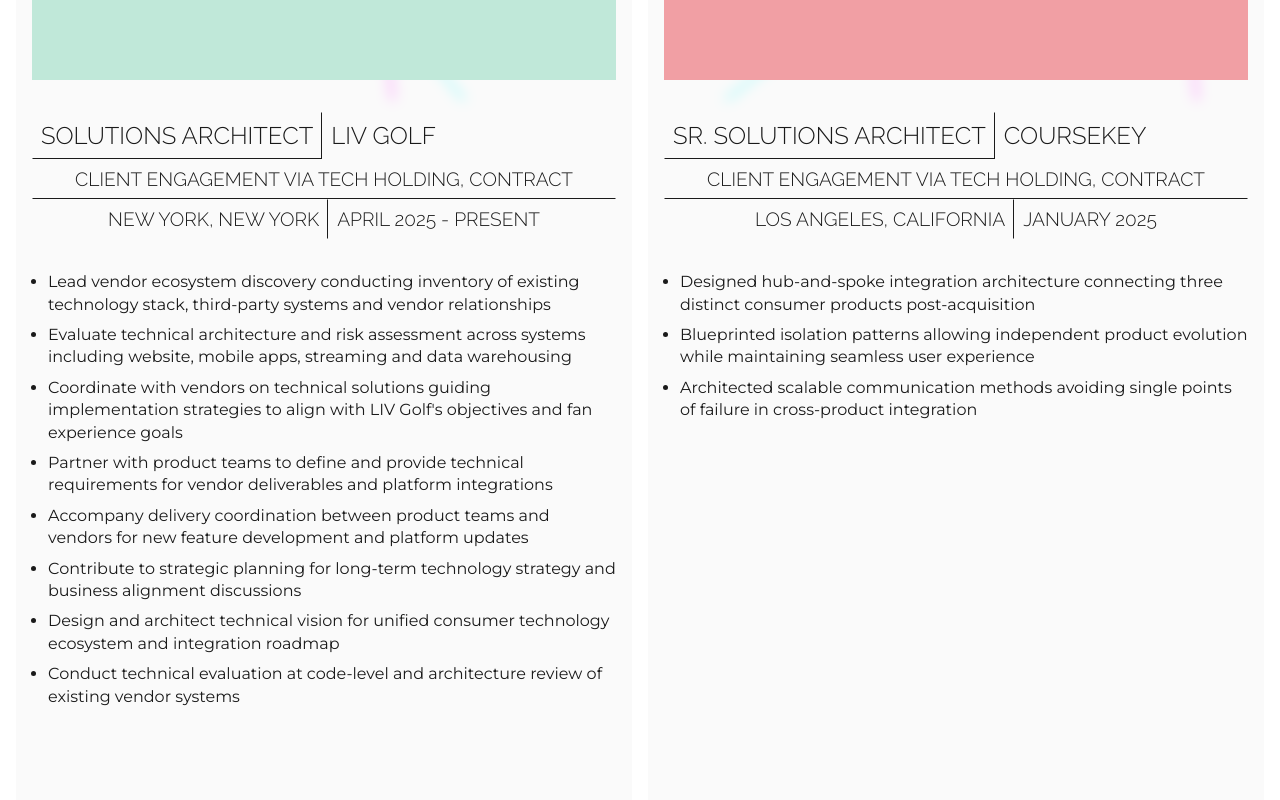
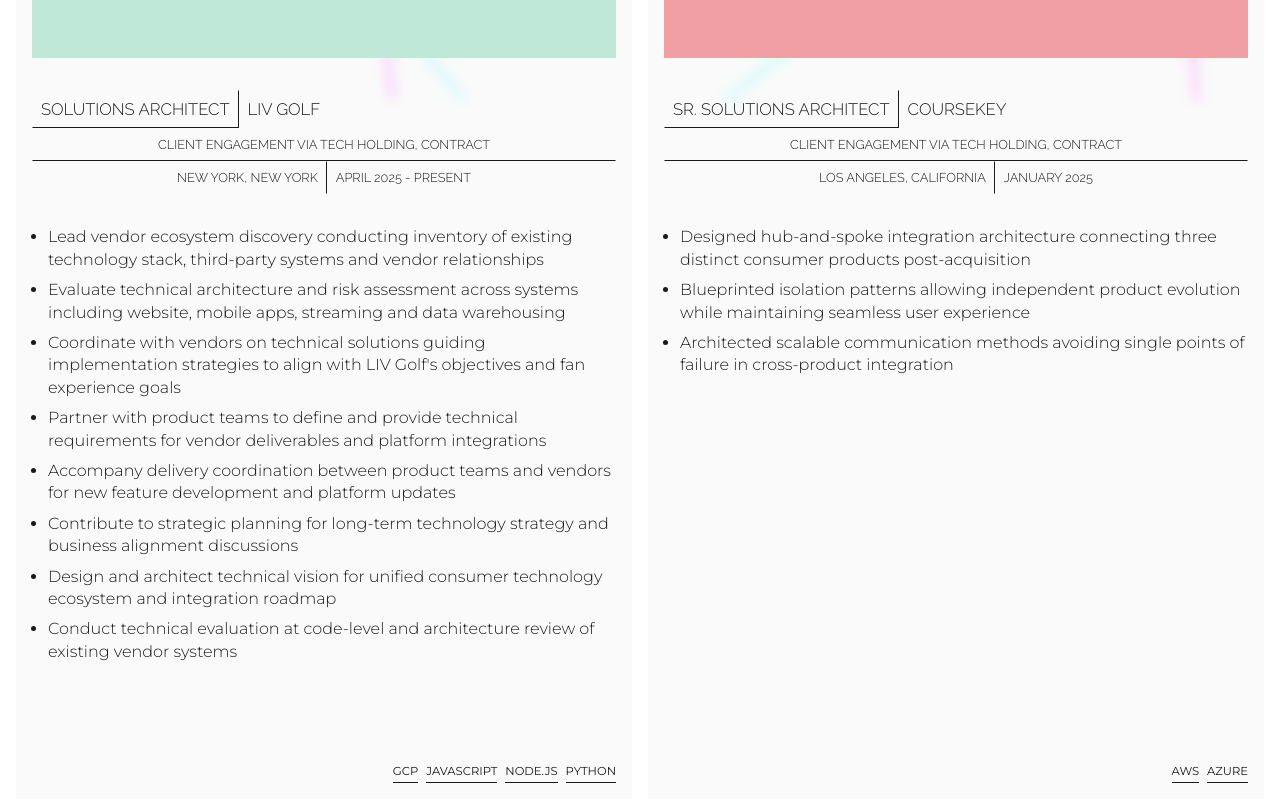
Before and after one commit to ctrlaltdev/ctrlalt.dev, a SvelteKit app: page / in a window 1280 px wide. Shown: the part 700-1500 px from the top of the page. Built offline with nearby package versions, Linux system fonts and the light colour scheme.

Commit message:
feat: enhance card and footer styles with responsive font sizes and layout adjustments

```diff
--- a/src/components/Card.svelte
+++ b/src/components/Card.svelte
@@ -34,6 +34,12 @@
 </article>
 
 <style>
+  :root {
+    --title-size: 2.6vi;
+    --subtitle-size: 2vi;
+    --body-size: 2rem;
+  }
+
   .Card {
     position: relative;
     padding: 2rem;
@@ -41,6 +47,33 @@
     background-color: var(--color-card-background);
     backdrop-filter: blur(0.8rem);
     -webkit-backdrop-filter: blur(0.8rem);
+
+    flex: 0 0 auto;
+    max-width: calc(100% / 1);
+  }
+
+  @media (min-width: 600px) {
+    .Card {
+      max-width: calc(100% / 1);
+    }
+  }
+
+  @media (min-width: 900px) {
+    .Card {
+      max-width: calc(100% / 2 - 2rem);
+    }
+  }
+
+  @media (min-width: 1200px) {
+    .Card {
+      max-width: calc(100% / 2 - 2rem);
+    }
+  }
+
+  @media (min-width: 1536px) {
+    .Card {
+      max-width: calc(100% / 3 - 2rem);
+    }
   }
 
   .Card__Header {
@@ -67,43 +100,44 @@
   }
 
   .Card__Title {
-    flex: 0 0 auto;
-    font-size: 4vi;
+    font-size: calc(var(--title-size) / 1);
+    flex: 0 1 auto;
+    border: 1px solid transparent;
     border-bottom: 1px solid var(--color-foreground);
     border-right: 1px solid var(--color-foreground);
   }
 
   .Card__Company {
-    flex: 1 0 100%;
-    font-size: 4vi;
-    border-left: 1px solid var(--color-foreground);
+    font-size: calc(var(--title-size) / 1);
+    flex: 0 1 auto;
+    border: 1px solid transparent;
   }
 
   .Card__Type {
-    flex: 0 0 auto;
-    width: 100%;
-    font-size: 3vi;
-    border-top: 1px solid var(--color-foreground);
+    font-size: calc(var(--subtitle-size) / 1);
+    text-align: center;
+    flex: 1 1 100%;
+    border: 1px solid transparent;
     border-bottom: 1px solid var(--color-foreground);
-    text-align: center;
   }
 
   .Card__Location {
-    flex: 0 0 100%;
-    font-size: 3vi;
-    border-left: 1px solid var(--color-foreground);
-    text-align: left;
+    font-size: calc(var(--subtitle-size) / 1);
+    flex: 1 1 auto;
+    border: 1px solid transparent;
+    border-right: 1px solid var(--color-foreground);
+    text-align: right;
   }
 
   .Card__Date {
-    flex: 0 0 auto;
-    font-size: 3vi;
-    border-top: 1px solid var(--color-foreground);
-    border-right: 1px solid var(--color-foreground);
+    font-size: calc(var(--subtitle-size) / 1);
+    flex: 1 1 auto;
+    border: 1px solid transparent;
   }
 
   .Card__Content {
-    font-size: 2rem;
+    font-size: var(--body-size);
+    font-weight: 300;
     line-height: 1.4;
   }
 
@@ -114,44 +148,107 @@
     margin: 1rem 0;
   }
 
-  @media (orientation: landscape) {
-    .Card {
-      max-width: calc(50% - 1rem);
-    }
-
+  @media (min-width: 600px) {
     .Card__Title {
-      flex: 0 1 auto;
-      font-size: 3rem;
-      border: 1px solid transparent;
-      border-bottom: 1px solid var(--color-foreground);
-      border-right: 1px solid var(--color-foreground);
+      font-size: calc(var(--title-size) / 1);
     }
 
     .Card__Company {
-      flex: 0 1 auto;
-      font-size: 3rem;
-      border: 1px solid transparent;
+      font-size: calc(var(--title-size) / 1);
     }
 
     .Card__Type {
-      flex: 1 1 auto;
-      font-size: 2.4rem;
-      border: 1px solid transparent;
-      border-bottom: 1px solid var(--color-foreground);
+      font-size: calc(var(--subtitle-size) / 1);
     }
 
     .Card__Location {
-      flex: 1 1 auto;
-      font-size: 2.4rem;
-      border: 1px solid transparent;
-      border-right: 1px solid var(--color-foreground);
-      text-align: right;
+      font-size: calc(var(--subtitle-size) / 1);
     }
 
     .Card__Date {
-      flex: 1 1 auto;
-      font-size: 2.4rem;
-      border: 1px solid transparent;
+      font-size: calc(var(--subtitle-size) / 1);
+    }
+
+    .Card__Content {
+      font-size: calc(var(--body-size) * 1);
+    }
+  }
+
+  @media (min-width: 900px) {
+    .Card__Title {
+      font-size: calc(var(--title-size) / 2);
+    }
+
+    .Card__Company {
+      font-size: calc(var(--title-size) / 2);
+    }
+
+    .Card__Type {
+      font-size: calc(var(--subtitle-size) / 2);
+    }
+
+    .Card__Location {
+      font-size: calc(var(--subtitle-size) / 2);
+    }
+
+    .Card__Date {
+      font-size: calc(var(--subtitle-size) / 2);
+    }
+
+    .Card__Content {
+      font-size: calc(var(--body-size) * 1);
+    }
+  }
+
+  @media (min-width: 1200px) {
+    .Card__Title {
+      font-size: calc(var(--title-size) / 2);
+    }
+
+    .Card__Company {
+      font-size: calc(var(--title-size) / 2);
+    }
+
+    .Card__Type {
+      font-size: calc(var(--subtitle-size) / 2);
+    }
+
+    .Card__Location {
+      font-size: calc(var(--subtitle-size) / 2);
+    }
+
+    .Card__Date {
+      font-size: calc(var(--subtitle-size) / 2);
+    }
+
+    .Card__Content {
+      font-size: calc(var(--body-size) * 1);
+    }
+  }
+
+  @media (min-width: 1536px) {
+    .Card__Title {
+      font-size: calc(var(--title-size) / 3);
+    }
+
+    .Card__Company {
+      font-size: calc(var(--title-size) / 3);
+    }
+
+    .Card__Type {
+      font-size: calc(var(--subtitle-size) / 3);
+    }
+
+    .Card__Location {
+      font-size: calc(var(--subtitle-size) / 3);
+    }
+
+    .Card__Date {
+      font-size: calc(var(--subtitle-size) / 3);
+    }
+
+    .Card__Content {
+      font-size: calc(var(--body-size) * 1);
     }
   }
 </style>
--- a/src/components/CardFooter.svelte
+++ b/src/components/CardFooter.svelte
@@ -11,12 +11,40 @@
 </footer>
 
 <style>
+  :root {
+    --footer-size: 1.8vi;
+  }
+
   .Card__Footer {
     position: absolute;
     bottom: 2rem;
     right: 2rem;
     left: 8rem;
-    font-size: 1.6rem;
+    font-size: calc(var(--footer-size) / 1);
+  }
+
+  @media (min-width: 600px) {
+    .Card__Footer {
+      font-size: calc(var(--footer-size) / 1);
+    }
+  }
+
+  @media (min-width: 900px) {
+    .Card__Footer {
+      font-size: calc(var(--footer-size) / 2);
+    }
+  }
+
+  @media (min-width: 1200px) {
+    .Card__Footer {
+      font-size: calc(var(--footer-size) / 2);
+    }
+  }
+
+  @media (min-width: 1536px) {
+    .Card__Footer {
+      font-size: calc(var(--footer-size) / 3);
+    }
   }
 
   .Tech {
--- a/src/routes/+page.svelte
+++ b/src/routes/+page.svelte
@@ -71,7 +71,7 @@
     padding-bottom: 1rem;
     margin-bottom: 4rem;
     border-bottom: 1px solid var(--color-foreground);
-    font-size: 3rem;
+    font-size: 4vi;
   }
 
   .HeroCard__Content {
@@ -87,16 +87,6 @@
     margin: 1rem 0;
   }
 
-  @media (orientation: landscape) {
-    .HeroCard {
-      max-width: calc(160ch + 2rem);
-    }
-
-    .HeroCard__Title {
-      font-size: 4rem;
-    }
-  }
-
   .Experiences {
     display: flex;
     flex-direction: row;
@@ -105,4 +95,28 @@
     gap: 2rem;
     padding: 2rem;
   }
+
+  @media (min-width: 600px) {
+    .Experiences {
+      padding: 2rem;
+    }
+  }
+
+  @media (min-width: 900px) {
+    .Experiences {
+      padding: 2rem 0rem 2rem 2rem;
+    }
+  }
+
+  @media (min-width: 1200px) {
+    .Experiences {
+      padding: 2rem 0rem 2rem 2rem;
+    }
+  }
+
+  @media (min-width: 1536px) {
+    .Experiences {
+      padding: 2rem 0rem 2rem 2rem;
+    }
+  }
 </style>
```
Also changed, not shown: src/lib/style/global.css (+18 -0 lines).
